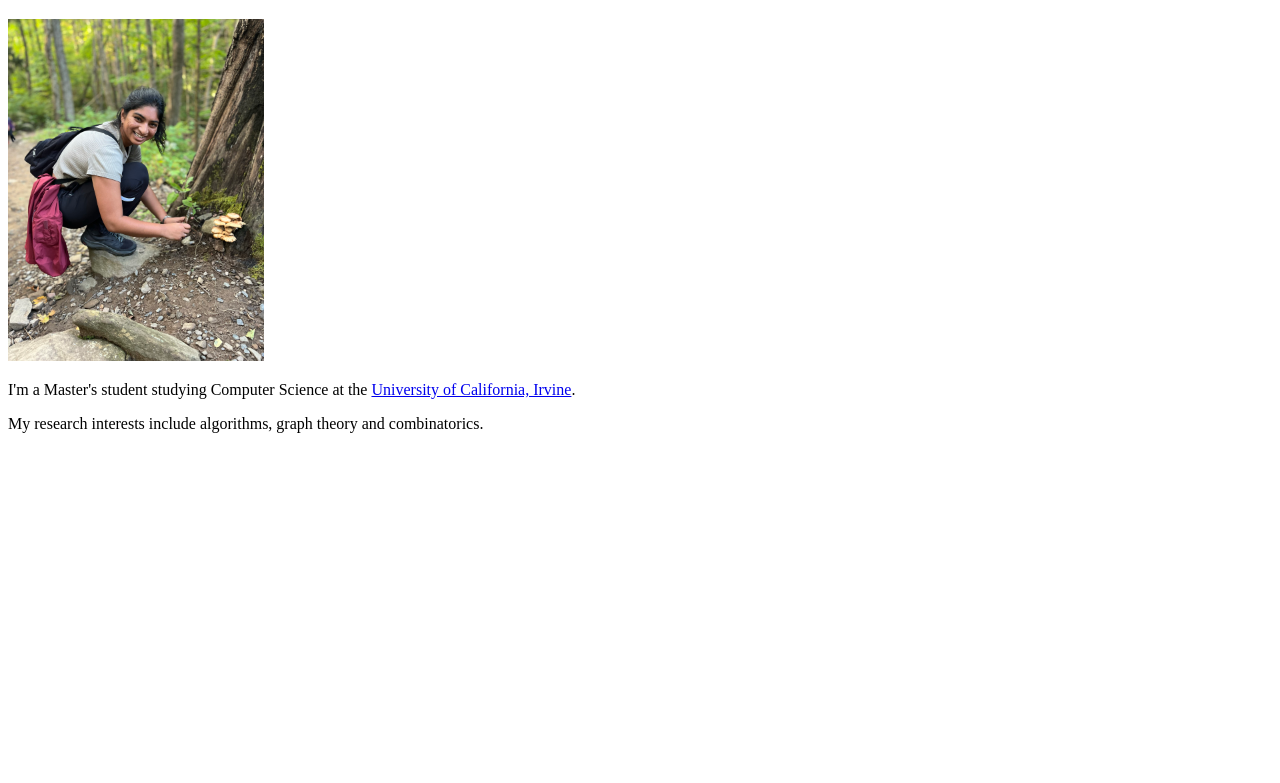
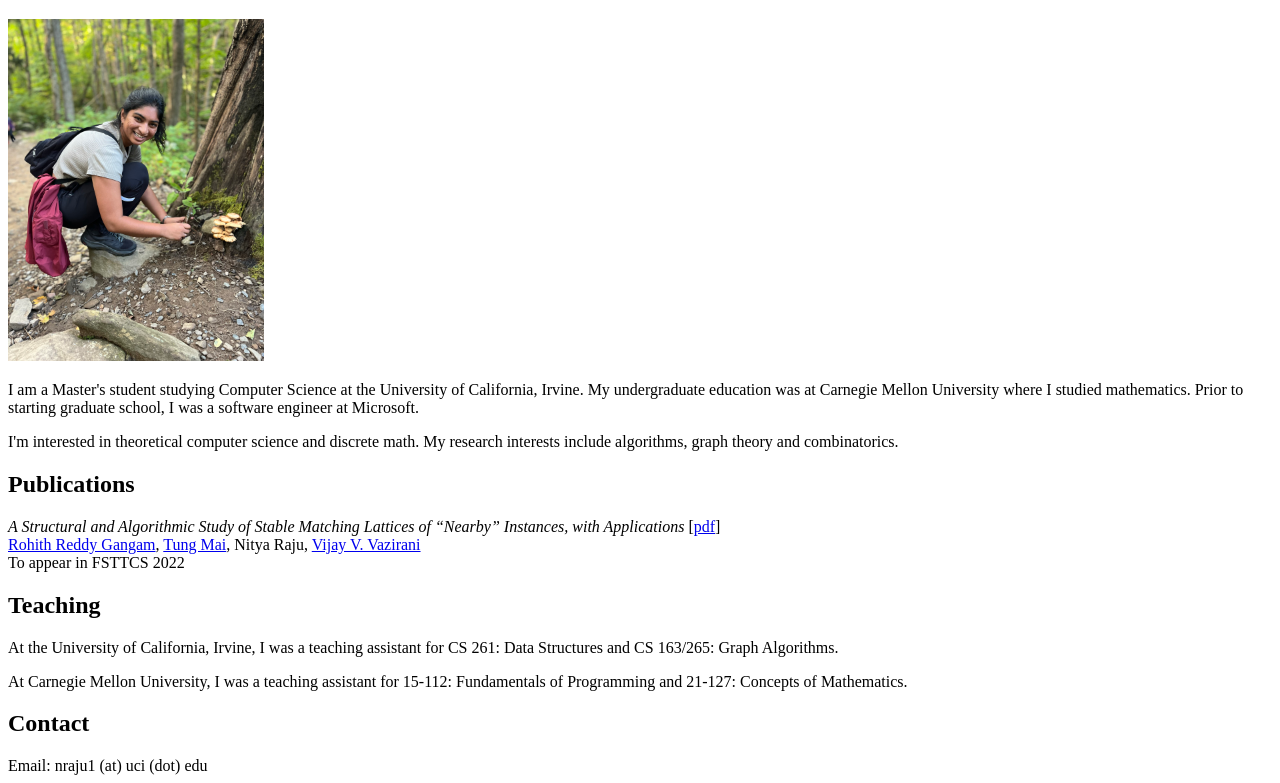
Before and after one commit to nityar999/nityar999.github.io, a plain HTML site: page index.html in a window 1280 px wide. Shown: the part 61-844 px from the top of the page. Before the commit the page ends 800 px from the top, so only its background shows below. Drawn offline with Linux system fonts and the light colour scheme.

Commit message:
Add sections

```diff
--- a/index.html
+++ b/index.html
@@ -6,10 +6,27 @@
 <body>
 <h1>Nitya Raju</h1>
 <div style="text-align: left;"><img src="face.jpg" alt="Me looking at some mushrooms" width="256" height="342">
-<p>I'm a Master's student studying Computer Science at the <a href="https://www.uci.edu/">University of California, Irvine</a>.</p>
+<p>I am a Master's student studying Computer Science at the University of California, Irvine. My undergraduate education was at Carnegie Mellon University where I studied mathematics. Prior to starting graduate school, I was a software engineer at Microsoft.</p>
 
-<p></p>
+<p>I'm interested in theoretical computer science and discrete math. My research interests include algorithms, graph theory and combinatorics.</p>
 
-<p>My research interests include algorithms, graph theory and combinatorics.</p>
+<h2>Publications</h2>
+
+<i>A Structural and Algorithmic Study of Stable Matching
+Lattices of “Nearby” Instances, with Applications </i>[<a href="https://arxiv.org/pdf/1804.05537.pdf">pdf</a>]
+<br>
+<a href="https://www.ics.uci.edu/~rgangam/">Rohith Reddy Gangam</a>, <a href="https://sites.google.com/view/tungtmai/">Tung Mai</a>, Nitya Raju, <a href="https://www.ics.uci.edu/~vazirani/">Vijay V. Vazirani</a>
+<br>
+To appear in FSTTCS 2022
+
+<h2>Teaching</h2>
+
+<p>At the University of California, Irvine, I was a teaching assistant for CS 261: Data Structures and CS 163/265: Graph Algorithms.</p>
+
+<p>At Carnegie Mellon University, I was a teaching assistant for 15-112: Fundamentals of Programming and 21-127: Concepts of Mathematics.</p>
+
+<h2>Contact</h2>
+Email: nraju1 (at) uci (dot) edu
+
 </body>
 </html>
```
